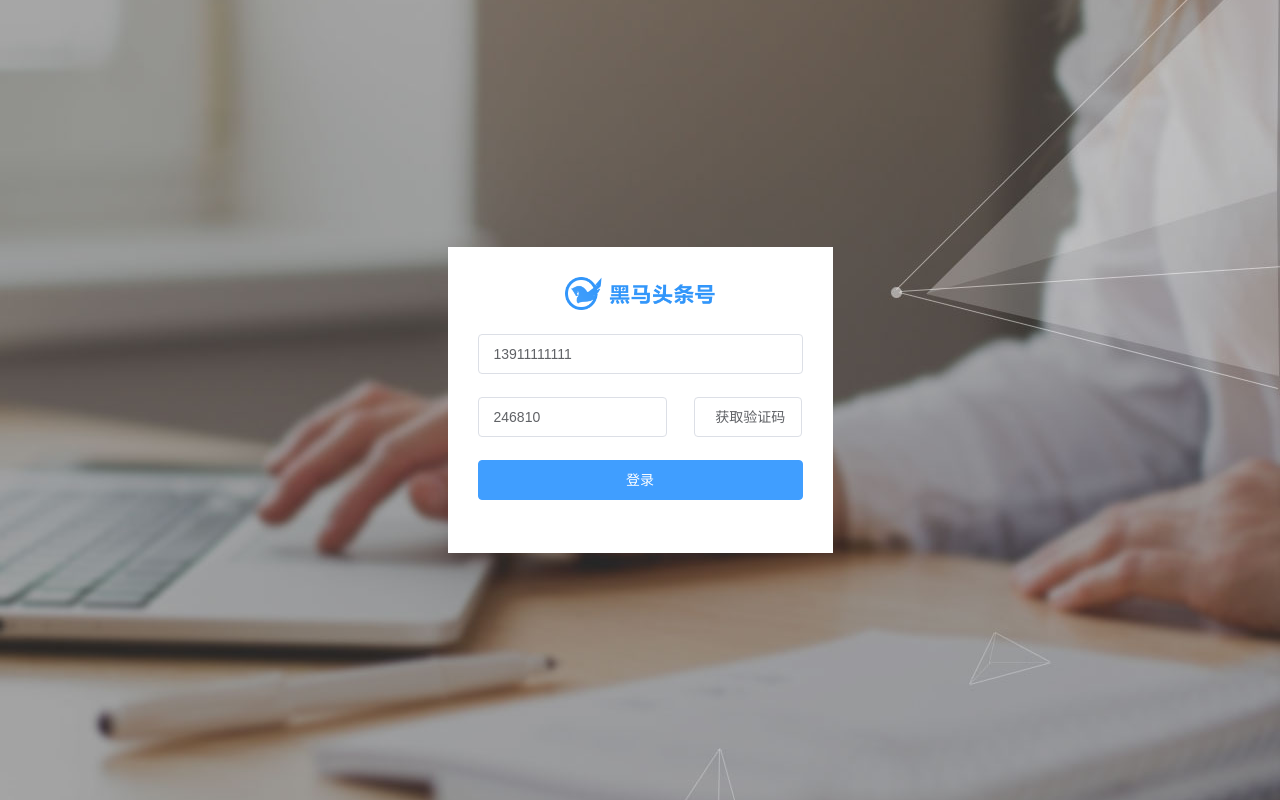
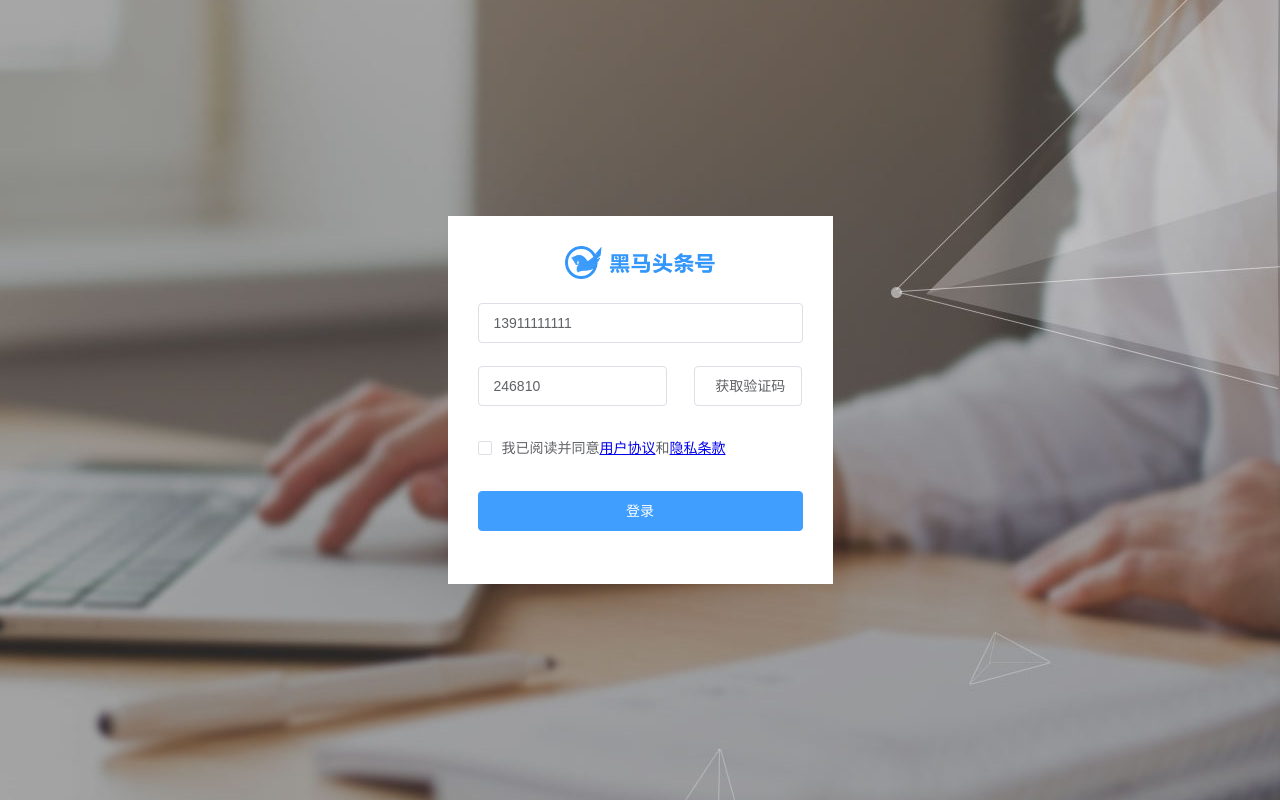
Before and after one commit to Richard-Van06/VueDemo, a Vue app: page /#/login in a window 1280 px wide. Built offline with nearby package versions, Linux system fonts and the light colour scheme.

Commit message:
添加用户协议验证

```diff
--- a/src/views/login/index.vue
+++ b/src/views/login/index.vue
@@ -24,6 +24,11 @@
           </el-col>
         </el-row>
       </el-form-item>
+      <el-form-item prop="read">
+        <el-checkbox v-model="form.read" name="type">
+          我已阅读并同意<a href="#">用户协议</a>和<a href="#">隐私条款</a>
+        </el-checkbox>
+      </el-form-item>
       <el-form-item>
         <el-button type="primary" @click="login" :loading="loginloading" class="login-btn">登录</el-button>
       </el-form-item>
@@ -40,8 +45,10 @@ export default {
     return {
       // 表单参数
       form: {
+        // 记得要在元素中填写 porp=""
         mobile: '13911111111',
-        code: '246810'
+        code: '246810',
+        read: false
       },
       // 控制登录按钮 登录时的加载状态
       loginloading: false,
@@ -54,6 +61,10 @@ export default {
         code: [
           { required: true, message: '验证码不能为空', trigger: 'blur' },
           { min: 6, max: 6, message: '请输入正确的验证码', trigger: 'blur' }
+        ],
+        read: [
+          { required: true, message: '请先阅读条款', trigger: 'change' },
+          { pattern: /true/, message: '请先阅读条款', trigger: 'change' }
         ]
       }
     }
```
